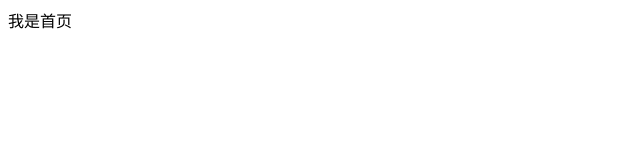
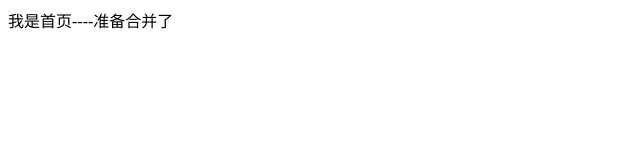
Before and after one commit to liangzilong19870911/git-demo, a plain HTML site: page index.html in a window 1280 px wide. Shown: the whole page, without its empty margins (0-640 px from the left). Drawn offline with Linux system fonts and the light colour scheme.

Commit message:
第二次提交2

```diff
--- a/index.html
+++ b/index.html
@@ -8,7 +8,7 @@
 </head>
 
 <body>
-    我是首页
+    我是首页----准备合并了
 </body>
 
 </html>
```
